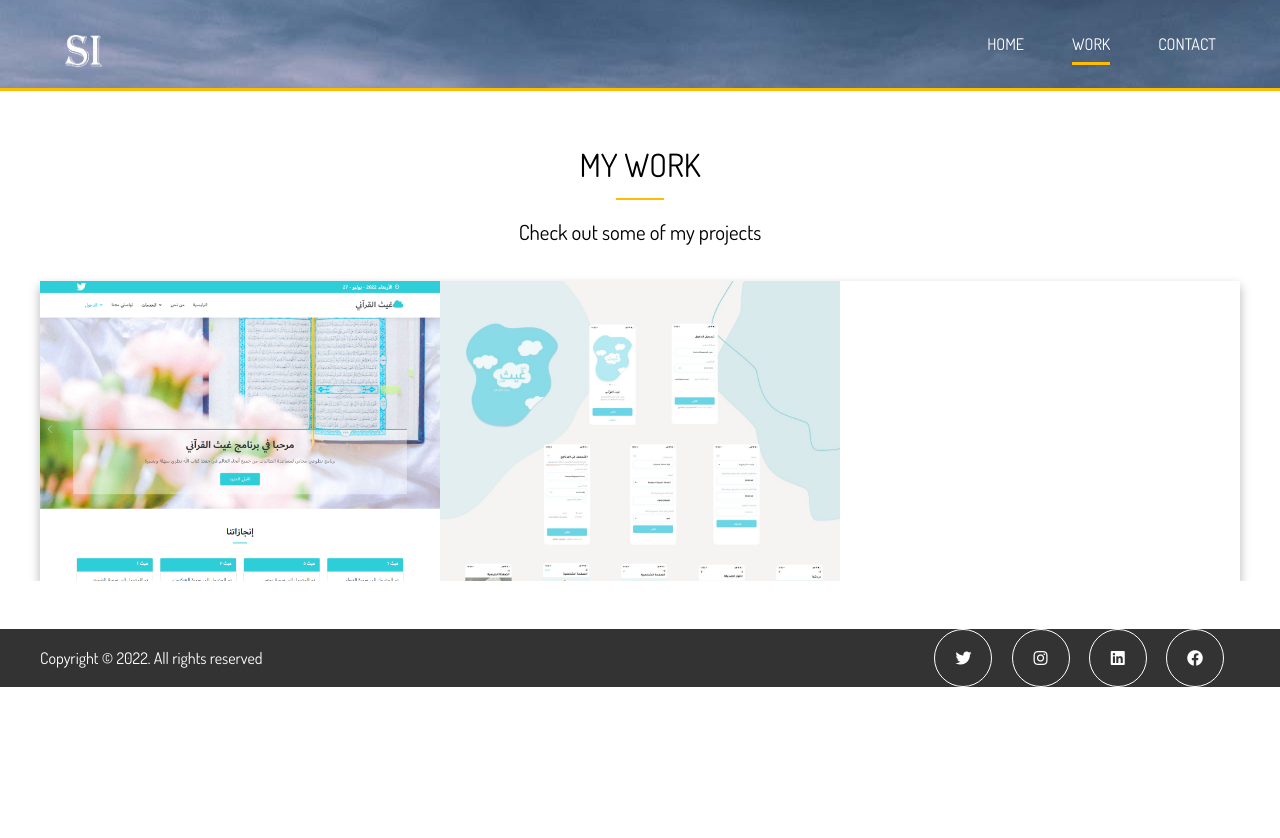
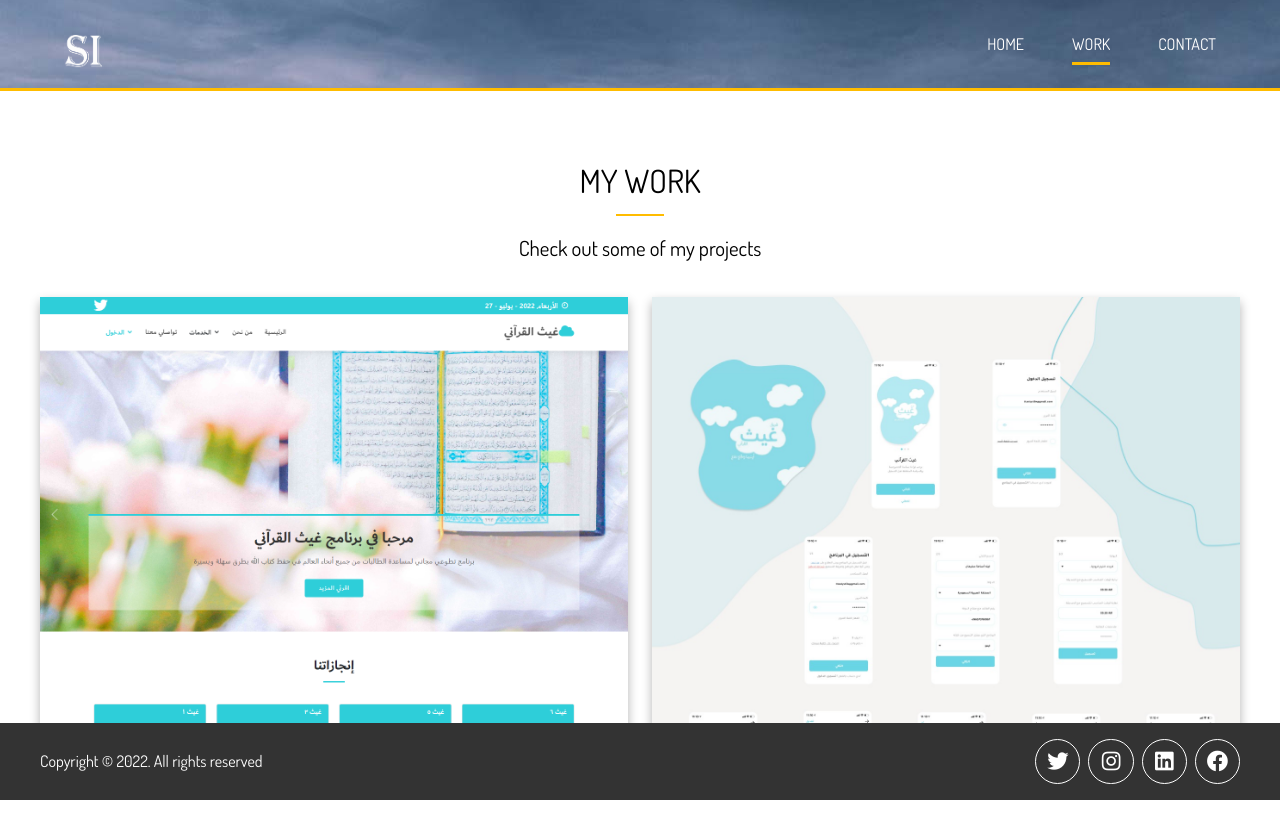
Before and after one commit to SafaaKhan/porfolio_website, a website: page dist/work.html in a window 1280 px wide. Before the commit the page ends 800 px from the top, so only its background shows below. Drawn offline with Linux system fonts and the light colour scheme.

Commit message:
made some changes

```diff
--- a/dist/css/main.css
+++ b/dist/css/main.css
@@ -97,6 +97,14 @@
   margin: 4rem 0;
 }
 
+.shadow {
+  box-shadow: 0 0.5rem 1rem rgba(0, 0, 0, 0.15);
+}
+
+.custom-margin {
+  margin-bottom: 122px;
+}
+
 .section-title {
   display: block;
   text-align: center;
@@ -116,14 +124,15 @@
 
 .items {
   display: grid;
-  grid-template-columns: repeat(3, 1fr);
-  box-shadow: 0 5px 10px 0 rgba(0, 0, 0, 0.3);
+  grid-template-columns: repeat(auto-fit, minmax(350px, 1fr));
+  gap: 1.5rem;
 }
 
 .item {
   position: relative;
   background: #ffbc00;
   overflow: hidden;
+  box-shadow: 0 5px 10px 0 rgba(0, 0, 0, 0.3);
 }
 .item::after {
   content: "";
@@ -502,7 +511,8 @@
 
 #contact-b .contact-info {
   display: grid;
-  grid-template-columns: repeat(3, 1fr);
+  grid-template-columns: repeat(auto-fit, minmax(200px, 1fr));
+  row-gap: 2rem;
   text-align: center;
 }
 
@@ -517,6 +527,15 @@
   /*   height: 5rem;
  */
 }
+
+#main-footer.footer-work,
+#main-footer.footer-contact {
+  position: fixed;
+  width: 100%;
+  bottom: 0;
+  z-index: 1030;
+}
+
 #main-footer .footer-content {
   display: flex;
   justify-content: space-between;
@@ -524,17 +543,27 @@
  */
   align-items: center;
 }
+
+.social {
+  display: flex;
+  gap: 0.5rem;
+}
+
 #main-footer .footer-content .social .fab {
-  margin-right: 1rem;
+  /*   margin-right: 1rem;
+ */
   border: 1px #fff solid;
   border-radius: 50%;
   height: 40px;
   width: 40px;
   line-height: 40px;
   text-align: center;
-  padding: 0.5rem;
+  /*   padding: 0.5rem;
+ */
+  padding: 0.1rem;
   transition: 0.4s;
 }
+
 #main-footer .footer-content .social .fab:hover {
   background: #ffbc00;
 }
@@ -566,7 +595,7 @@
   }
 }
 
-@media (max-width: 500px) {
+@media (max-width: 676px) {
   #main-nav {
     flex-direction: column;
     align-items: center;
--- a/dist/work.html
+++ b/dist/work.html
@@ -28,7 +28,7 @@
   </header>
 
   <!-- Section A -->
-  <section id="work-a" class="text-center py-3">
+  <section id="work-a" class="text-center py-4 custom-margin">
     <div class="container">
       <h2 class="section-title">My Work</h2>
       <div class="bottom-line"></div>
@@ -61,7 +61,7 @@
             </div>
           </div>
         </div>
-        <div class="item">
+        <!--         <div class="item">
           <div class="item-image">
             <img src="img/sk.jpg" alt="" />
           </div>
@@ -71,7 +71,7 @@
               <h2 class="item-text-title"></h2>
             </div>
           </div>
-        </div>
+        </div> -->
         <!-- <div class="item">
           <div class="item-image">
             <img src="img/items/item4.png" alt="" />
@@ -142,14 +142,16 @@
     </div>
   </section>
 
-  <footer id="main-footer">
+  <footer class="py-1 footer-work" id="main-footer">
     <div class="footer-content container">
-      <p>Copyright &copy; 2022. All rights reserved</p>
+      <div class="copy-right">
+        <p>Copyright &copy; 2022. All rights reserved</p>
+      </div>
       <div class="social">
-        <i class="fab fa-twitter"></i>
-        <i class="fab fa-instagram"></i>
-        <i class="fab fa-linkedin"></i>
-        <i class="fab fa-facebook"></i>
+        <i class="fab fa-twitter fa-lg"></i>
+        <i class="fab fa-instagram fa-lg"></i>
+        <i class="fab fa-linkedin fa-lg"></i>
+        <i class="fab fa-facebook fa-lg"></i>
       </div>
     </div>
   </footer>
```
Also changed, not shown: dist/contact.html (+21 -9 lines).
